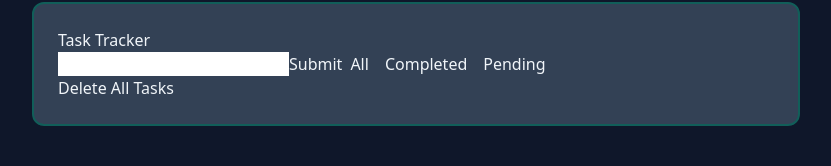
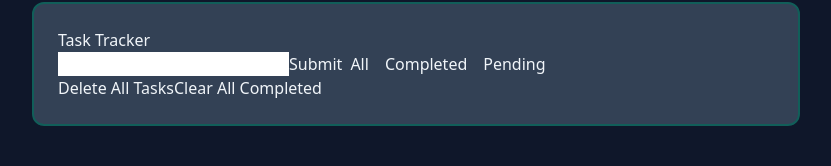
Before and after one commit to gaiabulbanix/react-dev-dashboard, a React (Vite) app: page / in a window 1280 px wide. Shown: the part 130-296 px from the top of the page, without its empty margins (8-839 px from the left). Built offline with nearby package versions, Linux system fonts and the light colour scheme.

Commit message:
feat: added clear all completed tasks button/feature

```diff
--- a/src/features/task-tracker/TaskTracker.jsx
+++ b/src/features/task-tracker/TaskTracker.jsx
@@ -46,6 +46,8 @@ export default function TaskTracker({ className = '', }) {
         setTaskFilter(filter);
     };
 
+    const handleClearCompleted = () => setTaskList(taskList.filter((task) => !task.complete));
+
     return (
         <Panel className={`${className}`}>
             <h2>Task Tracker</h2>
@@ -65,12 +67,21 @@ export default function TaskTracker({ className = '', }) {
                     onDeleteTask={handleDeleteTask}
                     onEditTask={handleEditTask}
                 />
+                <div>
                     <Button
                         type="Button"
                         onClick={handleDeleteAllTasks}
                     >
                         Delete All Tasks
                     </Button>
+                    <Button
+                        type="Button"
+                        onClick={handleClearCompleted}
+                    >
+                        Clear All Completed
+                    </Button>
+                </div>
+
             </div>
         </Panel>
     );
```
Lines whose indentation alone changed are shown as unchanged.
